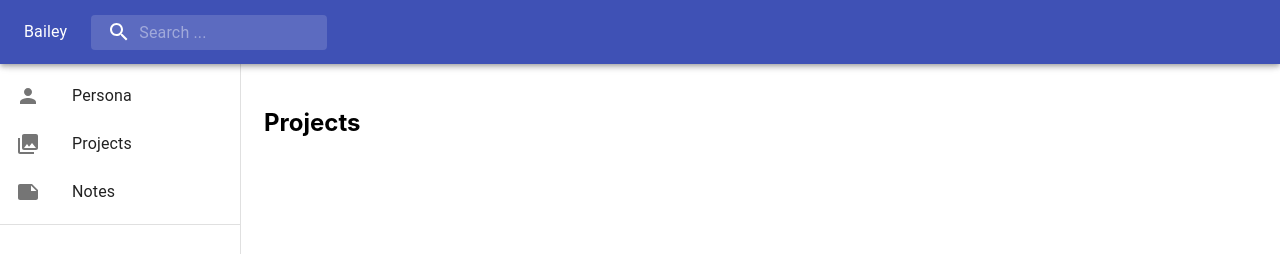
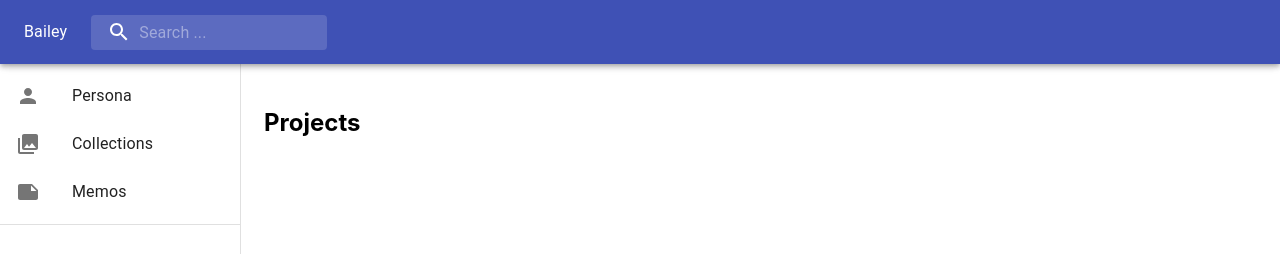
Before and after one commit to SNUEngineer/morlangmae, a React (Create React App) app: page / in a window 1280 px wide. Shown: the top 254 px of the page. Built offline with nearby package versions, Linux system fonts and the light colour scheme; sample sign-in values are in the browser's storage.

Commit message:
:sparkles: Change route name

```diff
--- a/src/layout/Drawer.tsx
+++ b/src/layout/Drawer.tsx
@@ -51,8 +51,8 @@ export default function Drawer() {
       <Toolbar />
       <List>
         <ListItemLink to="/persona" primary="Persona" icon={<PersonIcon />} />
-        <ListItemLink to="/projects" primary="Projects" icon={<CollectionsIcon />} />
-        <ListItemLink to="/notes" primary="Notes" icon={<NoteIcon />} />
+        <ListItemLink to="/collections" primary="Collections" icon={<CollectionsIcon />} />
+        <ListItemLink to="/memos" primary="Memos" icon={<NoteIcon />} />
       </List>
       <Divider />
     </MuiDrawer>
```
